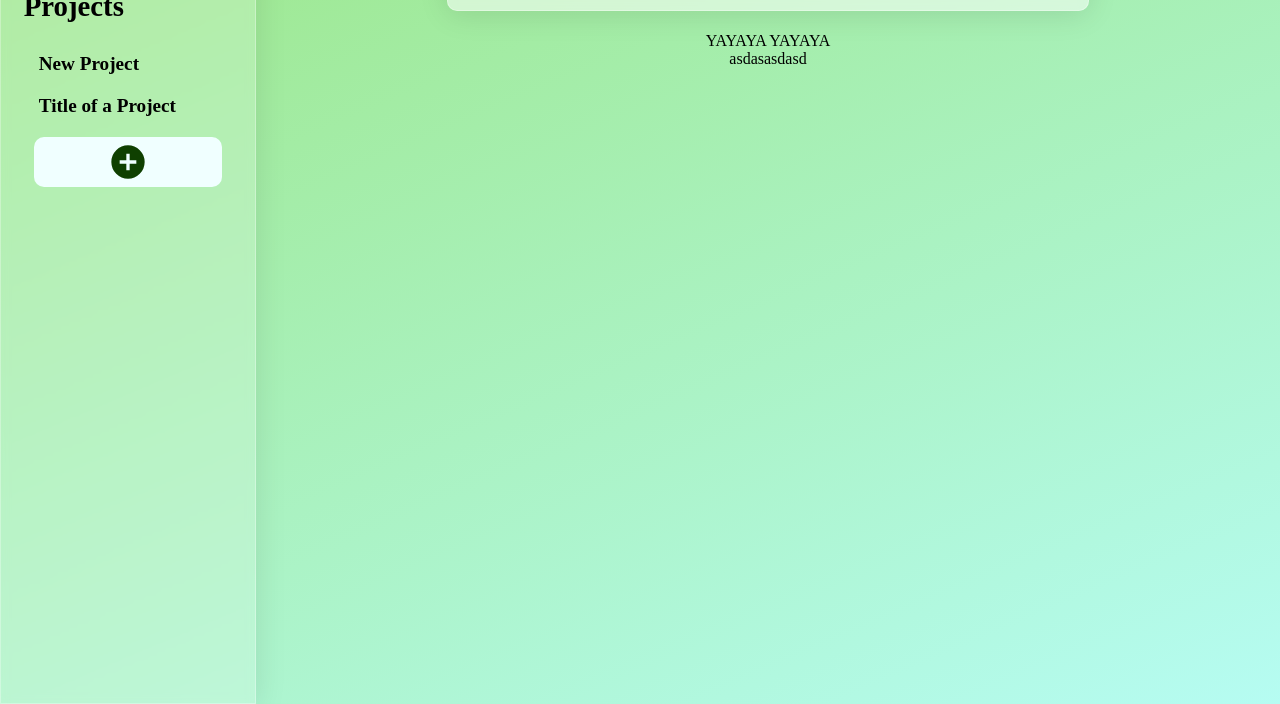
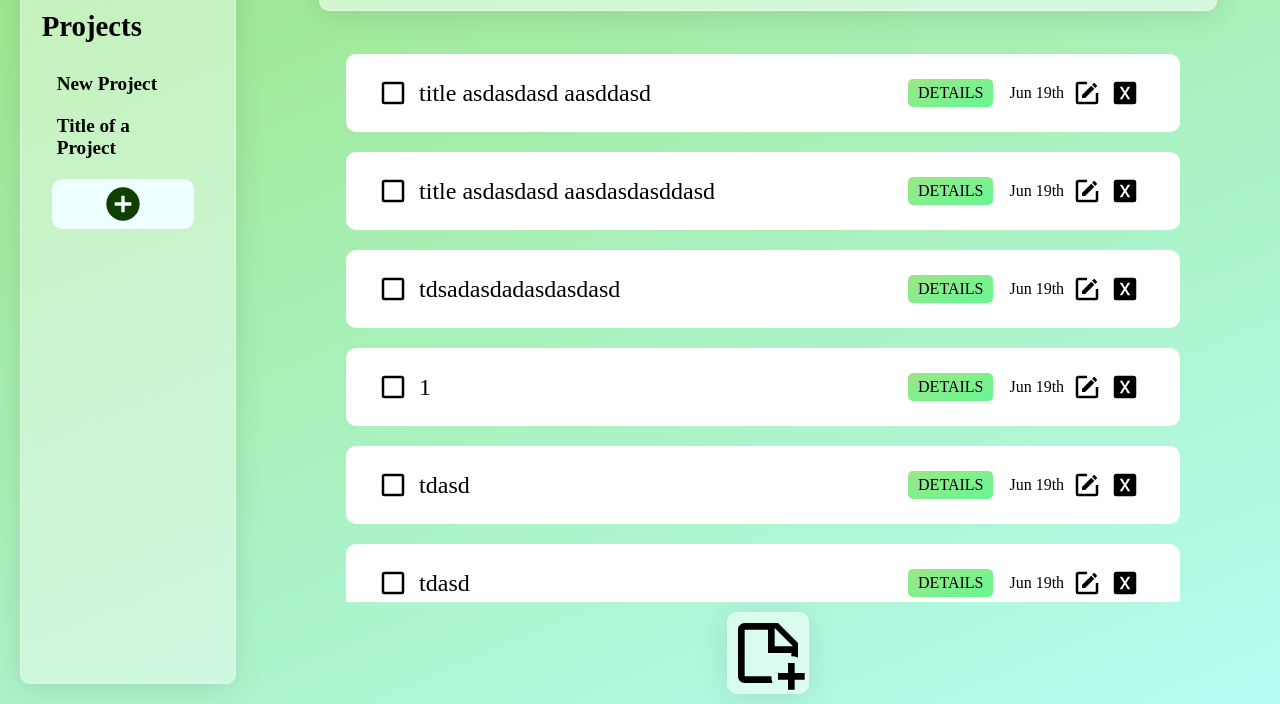
Before and after one commit to BrynyPatchett/todo-project, a website built with webpack: page dist/index.html in a window 1280 px wide. Shown: the part 96-800 px from the top of the page. Built offline with nearby package versions, Linux system fonts and the light colour scheme.

Commit message:
Added more styling and todo item styles

```diff
--- a/dist/index.html
+++ b/dist/index.html
@@ -31,9 +31,85 @@
                 <h1>TITLE OF PROJECT</h1>
             </div>
             <div class="project-content">
-                <div class="to-do-item"><div class="to-do-item">YAYAYA YAYAYA </div>asdasasdasd</div>
+
+                <div class="to-do-item">
+                    <div class="to-do-check"> <img src="./checkbox-blank.svg" alt="checkbox-unchecked"> </div>
+                    <div class="to-do-title"> title asdasdasd aasddasd  </div>
+                    <div class="to-do-details"> details </div>
+                    <div class="to-do-date"> Jun 19th</div>
+                    <div class="to-do-edit"> <img src="./edit.svg" alt="checkbox-unchecked"></div>
+                    <div class="to-do-delete"> <img src="./delete.svg" alt="checkbox-unchecked"> </div>
+                </div>
+                <div class="to-do-item">
+                    <div class="to-do-check"> <img src="./checkbox-blank.svg" alt="checkbox-unchecked"> </div>
+                    <div class="to-do-title"> title asdasdasd aasdasdasddasd  </div>
+                    <div class="to-do-details"> details </div>
+                    <div class="to-do-date"> Jun 19th</div>
+                    <div class="to-do-edit"> <img src="./edit.svg" alt="checkbox-unchecked"></div>
+                    <div class="to-do-delete"> <img src="./delete.svg" alt="checkbox-unchecked"> </div>
+                </div>
+                <div class="to-do-item">
+                    <div class="to-do-check"> <img src="./checkbox-blank.svg" alt="checkbox-unchecked"> </div>
+                    <div class="to-do-title"> tdsadasdadasdasdasd  </div>
+                    <div class="to-do-details"> details </div>
+                    <div class="to-do-date"> Jun 19th</div>
+                    <div class="to-do-edit"> <img src="./edit.svg" alt="checkbox-unchecked"></div>
+                    <div class="to-do-delete"> <img src="./delete.svg" alt="checkbox-unchecked"> </div>
+                </div>
+                <div class="to-do-item">
+                    <div class="to-do-check"> <img src="./checkbox-blank.svg" alt="checkbox-unchecked"> </div>
+                    <div class="to-do-title"> 1 </div>
+                    <div class="to-do-details"> details </div>
+                    <div class="to-do-date"> Jun 19th</div>
+                    <div class="to-do-edit"> <img src="./edit.svg" alt="checkbox-unchecked"></div>
+                    <div class="to-do-delete"> <img src="./delete.svg" alt="checkbox-unchecked"> </div>
+                </div>
+                <div class="to-do-item">
+                    <div class="to-do-check"> <img src="./checkbox-blank.svg" alt="checkbox-unchecked"> </div>
+                    <div class="to-do-title"> tdasd  </div>
+                    <div class="to-do-details"> details </div>
+                    <div class="to-do-date"> Jun 19th</div>
+                    <div class="to-do-edit"> <img src="./edit.svg" alt="checkbox-unchecked"></div>
+                    <div class="to-do-delete"> <img src="./delete.svg" alt="checkbox-unchecked"> </div>
+                </div>
+                <div class="to-do-item">
+                    <div class="to-do-check"> <img src="./checkbox-blank.svg" alt="checkbox-unchecked"> </div>
+                    <div class="to-do-title"> tdasd  </div>
+                    <div class="to-do-details"> details </div>
+                    <div class="to-do-date"> Jun 19th</div>
+                    <div class="to-do-edit"> <img src="./edit.svg" alt="checkbox-unchecked"></div>
+                    <div class="to-do-delete"> <img src="./delete.svg" alt="checkbox-unchecked"> </div>
+                </div>
+                <div class="to-do-item">
+                    <div class="to-do-check"> <img src="./checkbox-blank.svg" alt="checkbox-unchecked"> </div>
+                    <div class="to-do-title"> tdasd  </div>
+                    <div class="to-do-details"> details </div>
+                    <div class="to-do-date"> Jun 19th</div>
+                    <div class="to-do-edit"> <img src="./edit.svg" alt="checkbox-unchecked"></div>
+                    <div class="to-do-delete"> <img src="./delete.svg" alt="checkbox-unchecked"> </div>
+                </div>
+
+                <div class="to-do-item">
+                    <div class="to-do-check"> <img src="./checkbox-blank.svg" alt="checkbox-unchecked"> </div>
+                    <div class="to-do-title"> tdasd  </div>
+                    <div class="to-do-details"> details </div>
+                    <div class="to-do-date"> Jun 19th</div>
+                    <div class="to-do-edit"> <img src="./edit.svg" alt="checkbox-unchecked"></div>
+                    <div class="to-do-delete"> <img src="./delete.svg" alt="checkbox-unchecked"> </div>
+                </div>
+                <div class="to-do-item">
+                    <div class="to-do-check"> <img src="./checkbox-blank.svg" alt="checkbox-unchecked"> </div>
+                    <div class="to-do-title"> tdasd  </div>
+                    <div class="to-do-details"> details </div>
+                    <div class="to-do-date"> Jun 19th</div>
+                    <div class="to-do-edit"> <img src="./edit.svg" alt="checkbox-unchecked"></div>
+                    <div class="to-do-delete"> <img src="./delete.svg" alt="checkbox-unchecked"> </div>
+                </div>
+
+
+
             </div>
-
+            <div class="new-todo-button"><img src="./new-note.svg" alt="new-note"></div>
         </div>
 
     </div>
--- a/dist/style.css
+++ b/dist/style.css
@@ -13,7 +13,7 @@ body {
 }
 
 .sidebar {
-    background: rgba(255, 255, 255, 0.2);
+    background: rgba(255, 255, 255, 0.411);
     box-shadow: 0 4px 30px rgba(0, 0, 0, 0.1);
     border: 1px solid rgba(255, 255, 255, 0.3);
     backdrop-filter: blur(5px);
@@ -22,13 +22,16 @@ body {
     display: flex;
     flex-direction: column;
     align-items: center;
-    >h1{
+    margin: 20px;
+    border-radius: 10px;
+
+    >h1 {
         font-size: 2.0rem;
     }
 }
 
 .sidebar-content {
-    height:min-content;
+    height: min-content;
     display: flex;
     flex-direction: column;
     margin: 5px;
@@ -37,12 +40,13 @@ body {
     overflow-y: hidden;
     overflow-x: hidden;
     /*reserves space for scroll bar*/
-    /* scrollbar-gutter: stable; */
+    scrollbar-gutter: stable;
     gap: 10px;
-    >h2{
-     font-size: 1.8rem;
-     margin: 0;
-     margin-bottom: 20px;
+
+    >h2 {
+        font-size: 1.8rem;
+        margin: 0;
+        margin-bottom: 20px;
     }
 }
 
@@ -61,7 +65,7 @@ body {
     background-clip: padding-box;
 }
 
-.projects{
+.projects {
     padding-left: 10px;
     padding-right: 30px;
     display: flex;
@@ -73,18 +77,18 @@ body {
 }
 
 
-.project-item{
+.project-item {
     border-radius: 5px;
     padding: 0px 5px;
     cursor: pointer;
 }
 
 
-.project-item:hover{
+.project-item:hover {
     background-color: azure;
 }
 
-.project-add-button{
+.project-add-button {
     text-align: center;
     padding: 5px 20px;
     margin-left: 10px;
@@ -98,22 +102,22 @@ body {
     justify-content: center;
 }
 
-#project-add-img{
+#project-add-img {
     max-width: 40px;
     max-height: 40px;
 }
 
-.projectview{
+.projectview {
     display: flex;
     flex-direction: column;
     align-items: center;
-    overflow-y: scroll;
+    overflow-y: hidden;
 
 }
 
-.project-title{
+.project-title {
     align-self: center;
-    width: 50%;
+    width: 70%;
     background: rgba(255, 255, 255, 0.534);
     box-shadow: 0 4px 30px rgba(0, 0, 0, 0.1);
     border: 1px solid rgba(255, 255, 255, 0.3);
@@ -124,22 +128,131 @@ body {
     margin: 10px;
     font-size: 1.2rem;
     justify-content: center;
+    z-index: 1;
+
 
 
 }
 
 
-.project-content{
+.project-content {
+    margin-top: 50px;
     display: flex;
     align-items: center;
-    justify-content: center;
+    /* justify-content: center; */
+    scrollbar-gutter: stable;
     flex-direction: column;
-    margin-top: 8rem;
-    width: 100%;
-    /* margin: 20px; */
+    padding-top: 100px;
+    height: 75%;
+    width: 95%;
     text-align: center;
-    gap: 200px;
-    >p{
+    gap: 20px;
+
+    >p {
         width: 100%;
     }
+
+    overflow-y: hidden;
+    z-index: 0;
+    border-radius: 20px;
 }
+
+.project-content:hover {
+    overflow-y: scroll;
+}
+
+.to-do-item {
+    display: flex;
+    width: 80%;
+    background: rgb(255, 255, 255);
+    padding: 1.5rem 2rem;
+    border-radius: 10px;
+    text-align: center;
+    align-items: center;
+}
+
+.to-do-item:hover {
+   box-shadow: 0px 0px 10px rgba(0, 0, 0, 0.342);
+}
+
+
+.to-do-check {
+    margin-right: 0.7rem;
+
+    >img {
+        width: 30px;
+        height: 30px;
+    }
+    display: flex;
+    cursor: pointer;
+
+}
+
+.to-do-title {
+    margin-right: auto;
+    font-size: 1.5rem;
+
+}
+
+.to-do-details {
+    margin-right: 1rem;
+    background: linear-gradient(157deg, rgba(156, 230, 135, 1) 0%, rgba(53, 243, 110, 0.75) 100%);
+    border-radius: 5px;
+    padding: 5px 10px;
+    text-transform: uppercase;
+    cursor: pointer;
+}
+
+.to-do-date {
+    margin-right: 0.5rem;
+}
+
+.to-do-edit {
+    margin-right: 0.5rem;
+
+    >img {
+        width: 30px;
+        height: 30px;
+    }
+
+    display: flex;
+    cursor: pointer;
+}
+
+.to-do-delete {
+    margin-right: 0.5rem;
+
+    >img {
+        width: 30px;
+        height: 30px;
+    }
+
+    display: flex;
+    cursor: pointer;
+}
+
+
+
+.project-content::-webkit-scrollbar {
+    width: 10px;
+    height: 10px;
+
+}
+
+.project-content::-webkit-scrollbar-thumb {
+    background: rgb(255, 255, 255);
+    border-radius: 5px;
+    background-clip: padding-box;
+}
+
+.new-todo-button{
+    margin: 10px;
+    background: rgba(255, 255, 255, 0.534);
+    box-shadow: 0 4px 30px rgba(0, 0, 0, 0.1);
+    border: 1px solid rgba(255, 255, 255, 0.3);
+    backdrop-filter: blur(5px);
+    border-radius: 10px;
+    width: 5rem;
+    height:5rem;
+
+}
```
Also changed, not shown: dist/checkbox-blank.svg (added), dist/checkbox-checked.svg (added), dist/delete.svg (added), dist/edit.svg (added), dist/new-note.svg (added).
